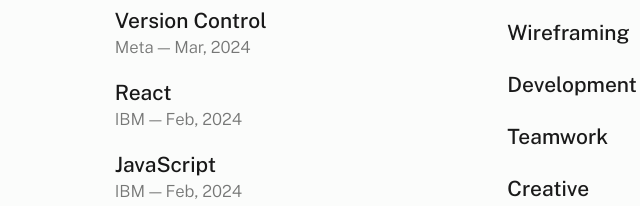
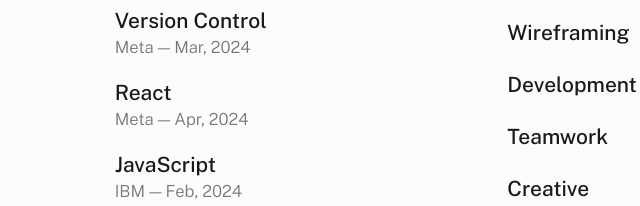
Before and after one commit to El-Mustafa/portfolio, a plain HTML site: page index.html in a window 1280 px wide. Shown: the part 1809-2015 px from the top of the page, 355-995 px from the left. Drawn offline with nearby package versions, Linux system fonts and the light colour scheme; a web font is replaced by a local one.

Commit message:
Update index.html

```diff
--- a/index.html
+++ b/index.html
@@ -253,7 +253,7 @@
                                 <li>
                                     <a href="https://www.coursera.org/account/accomplishments/records/XZGMW7U584BR" target="_blank">
                                         React
-                                        <span>IBM — Feb, 2024</span>
+                                        <span>Meta — Apr, 2024</span>
                                     </a>
                                 </li>
                                 <li>
```
